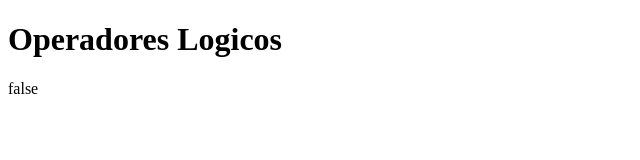
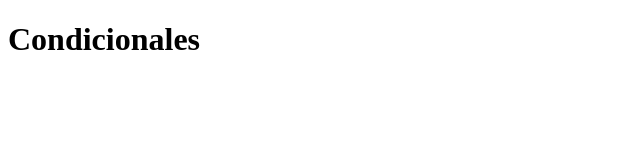
Before and after one commit to JeysonJosueGomezVillamizarADSI/CursoJavaScript-Nivel-Junior, a plain HTML site: page index.html in a window 1280 px wide. Shown: the whole page, without its empty margins (0-640 px from the left). Drawn offline with Linux system fonts and the light colour scheme.

Commit message:
Condicionales

```diff
--- a/index.html
+++ b/index.html
@@ -4,10 +4,10 @@
     <meta charset="UTF-8">
     <meta http-equiv="X-UA-Compatible" content="IE=edge">
     <meta name="viewport" content="width=device-width, initial-scale=1.0">
-    <title>Operadores-Logicos</title>
+    <title>Condicionales</title>
 </head>
 <body>
-    <h1>Operadores Logicos</h1>
+    <h1>Condicionales</h1>
     <script src="main.js"></script>
 </body>
 </html>
--- a/main.js
+++ b/main.js
@@ -1,27 +1,17 @@
-// //Operadores
-// let valor=true;
-// let valor2=true;
-// let resultado=valor&&valor2;
-// let resultado2=valor||valor2;
-// let resultado3=!valor;
+//Condicional if
+// let nombre="Jeyson Gomez"
+// if (nombre=="Jeyson Gomez") {
+//     alert("Hola")
+// }
 
-//Operador AND : &&
-// let num1=12;
-// let num2=24;
-// afirmacion1=num1>num2;
-// afirmacion2=num1!=num2
-// document.write(afirmacion1&&afirmacion2);
-
-// Operador OR : ||
-// let num1=12;
-// let num2=24;
-// afirmacion1=num1>num2;
-// afirmacion2=num1==num2
-// document.write(afirmacion1||afirmacion2);
-
-//Operador NOT
-let num1=12;
-let num2=24;
-afirmacion1=num1<num2;
-afirmacion2=num1==num2
-document.write(!afirmacion1);
+//Condicional else if-else
+let nombre="Pedro";
+if (nombre=="Jeyson") {
+    alert("Tu nombre es "+nombre)
+}
+else if (nombre=="Josue") {
+    alert("Tu nombre es "+nombre)
+}
+else{
+    alert("Tu nombre es otro")
+}
```
